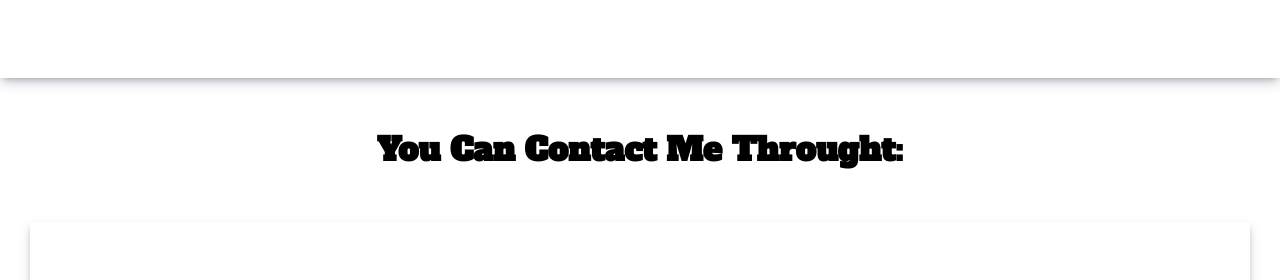
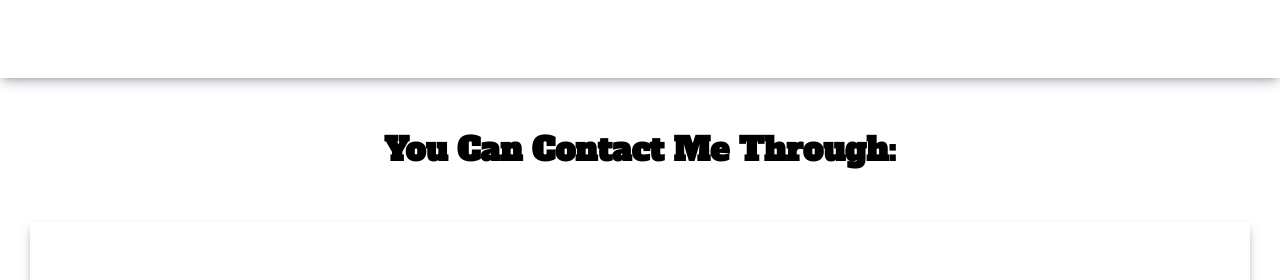
Before and after one commit to Nerfi/J.P.Portfolio, a plain HTML site: page index.html in a window 1280 px wide. Shown: the part 1627-1907 px from the top of the page. Drawn offline with Linux system fonts and the light colour scheme; a web font is replaced by a local one.

Commit message:
changed syntax mistake

```diff
--- a/index.html
+++ b/index.html
@@ -171,7 +171,7 @@
       </div>
     </section>
 
-  <h1 class="contatc__title">You Can Contact Me Throught: </h1>
+  <h1 class="contatc__title">You Can Contact Me Through: </h1>
   <footer id="contact">
     <p class="author"> Juan Paredes</p>
    <p class="email">juanchuu.jfpc@gmail.com</p>
```
